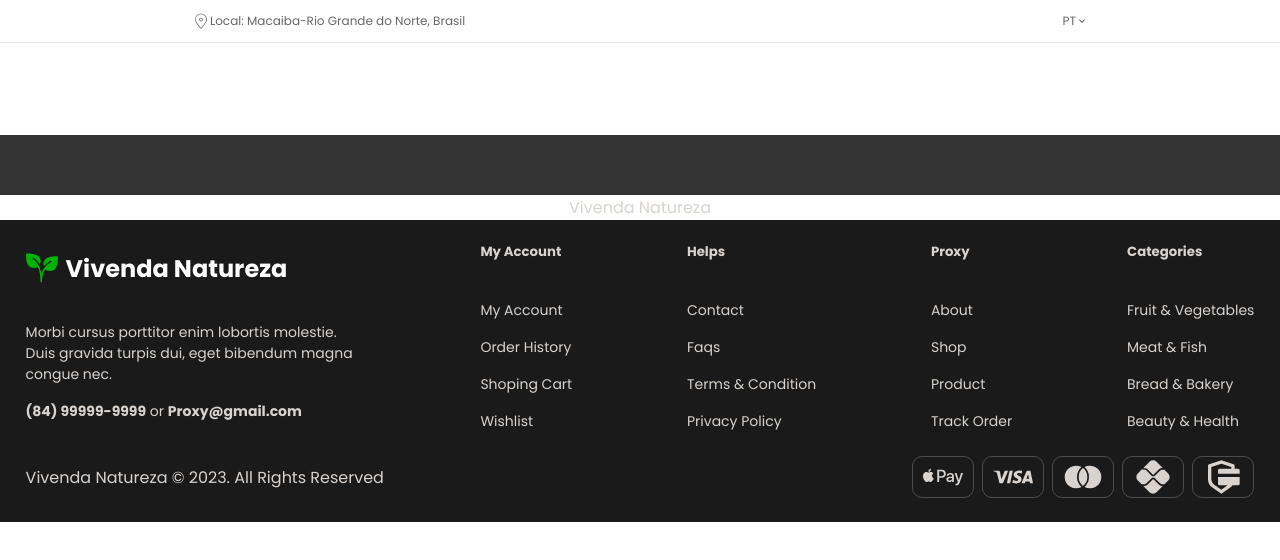
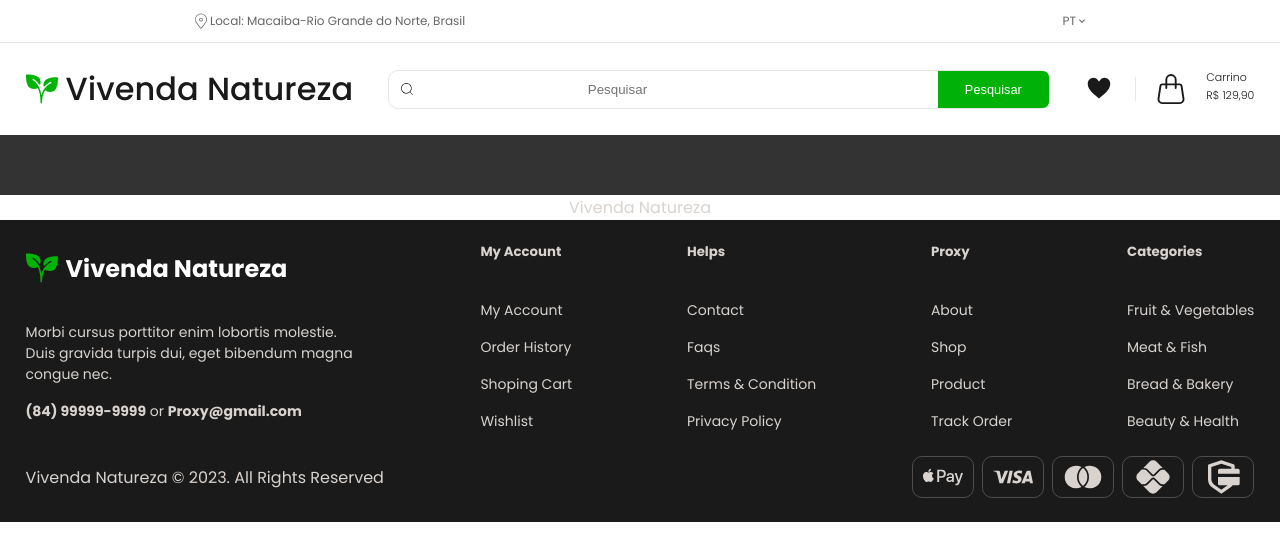
Before and after one commit to AnS-Tech/CORE, a Next.js app: page /homepage in a window 1280 px wide. Shown: the top 560 px of the page. Built offline with nearby package versions, Linux system fonts and the light colour scheme.

Commit message:
Header middle destop + Header middle resposivo(em andamento)

```diff
--- a/src/components/Button/index.tsx
+++ b/src/components/Button/index.tsx
@@ -14,6 +14,7 @@ export const Button: React.FC<ButtonProps> = ({
 }) => {
   return (
     <ButtonStyled
+      id="button"
       bordered={bordered}
       size={size}
       textColor={textColor}
--- a/src/components/Header/sections/Middle/index.tsx
+++ b/src/components/Header/sections/Middle/index.tsx
@@ -1,5 +1,31 @@
+import { Logo } from "src/components/Logo";
 import * as S from "./styles";
+import { Input } from "src/components/Input";
+import { Button } from "src/components/Button";
+import { CiSearch } from "react-icons/ci";
+import { BsHandbag } from "react-icons/bs";
+import { GoHeart } from "react-icons/go";
 
 export const Middle = () => {
-  return <S.Container></S.Container>;
+  return (
+    <S.Container>
+      <S.Body>
+        <Logo />
+        <S.SearchComponent>
+          <CiSearch />
+          <Input type="search" placeholder="Pesquisar" />
+          <Button size="small">Pesquisar</Button>
+        </S.SearchComponent>
+        <S.UserServices>
+          <GoHeart className="icon" />
+          <S.Devider />
+          <BsHandbag id="bagIcon" className="icon" />
+          <S.InfoCart>
+            <span>Carrino</span>
+            <span>R$ 129,90</span>
+          </S.InfoCart>
+        </S.UserServices>
+      </S.Body>
+    </S.Container>
+  );
 };
--- a/src/components/Header/sections/Middle/styles.ts
+++ b/src/components/Header/sections/Middle/styles.ts
@@ -5,4 +5,117 @@ export const Container = styled.div`
   width: 100%;
   background-color: ${colors.white};
   height: 92px;
+  display: flex;
+  align-items: center;
+  justify-content: center;
 `;
+
+export const Body = styled.div`
+  max-width: 1320px;
+  width: 96%;
+  display: flex;
+  align-items: center;
+  justify-content: space-between;
+  gap: 15px;
+
+  #logo {
+    flex-wrap: nowrap;
+  }
+
+  #logo h1 {
+    display: inline-block;
+    font-family: Poppins;
+    font-size: 32px;
+    font-style: normal;
+    font-weight: 500;
+    line-height: 38px;
+    color: ${colors.grayScale900};
+
+    white-space: nowrap;
+  }
+
+  @media (max-width: 1250px) {
+    #logo h1 {
+      font-size: 28px;
+    }
+  }
+  @media (max-width: 1024px) {
+    #logo h1 {
+      display: none;
+    }
+  }
+`;
+
+export const SearchComponent = styled.div`
+  display: flex;
+  align-items: center;
+  justify-content: space-between;
+
+  color: ${colors.grayScale900};
+
+  width: 100%;
+  max-width: 650px;
+  border: 1px solid ${colors.grayScale100};
+  border-radius: 10px;
+  padding-left: 10px;
+
+  input {
+    border: none;
+    border-radius: 0;
+    padding: 0 10px;
+  }
+  #button {
+    border-radius: 0px 6px 6px 0px;
+    border: 3px solid ${colors.success};
+    background-color: ${colors.success};
+  }
+`;
+
+export const Devider = styled.div`
+  width: 1px;
+  height: 24px;
+  background-color: ${colors.grayScale100};
+`;
+
+export const UserServices = styled.div`
+  max-width: 170px;
+  width: 100%;
+  height: 35px;
+
+  display: flex;
+  align-items: center;
+  justify-content: space-between;
+
+  button {
+    width: 32px;
+    height: 32px;
+  }
+
+  .icon {
+    font-size: 30px;
+    color: ${colors.grayScale900};
+    cursor: pointer;
+  }
+
+  @media (max-width: 720px) {
+    width: auto;
+    .icon:first-child,
+    div {
+      display: none;
+    }
+  }
+`;
+
+export const InfoCart = styled.div`
+  height: inherit;
+
+  display: flex;
+  flex-direction: column;
+  align-items: start;
+  gap: 7px;
+
+  font-size: 11px;
+  font-weight: 300;
+  line-height: 11px;
+  color: ${colors.grayScale900};
+`;
```
